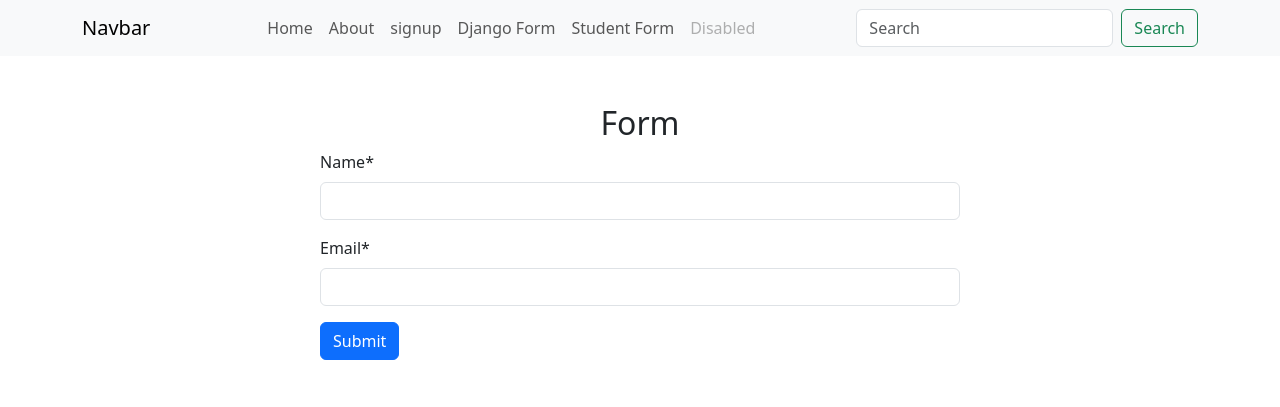
After one commit to Rafiul29/django, a Django app: page /student_form/ in a window 1280 px wide. The commit adds this page. Shown: the top 407 px of the page. Run offline with Django 4.2, Linux system fonts and the light colour scheme; some libraries are stand-ins or nearby versions.

Commit message:
form validation

```diff
--- a/project8_Forms/first_app/forms.py
+++ b/project8_Forms/first_app/forms.py
@@ -1,3 +1,4 @@
+from typing import Any
 from django import forms
 # widgets == filed to html input
 # initial="rafiul"
@@ -18,3 +19,31 @@ class contactFrom(forms.Form):
   size=forms.ChoiceField(choices=CHOICES,widget=forms.RadioSelect)
   MEAL=[('P','Pepperoni'),('M',"Mashroom"),("B","Beef")]
   pizza=forms.MultipleChoiceField(choices=MEAL,widget=forms.CheckboxSelectMultiple)
+
+
+
+class StudentData(forms.Form):
+  name=forms.CharField(widget=forms.TextInput)
+  email=forms.EmailField(widget=forms.EmailInput)
+
+  # def clean_name(self):
+  #   valname=self.cleaned_data["name"]
+  #   if len(valname) < 10:
+  #     raise forms.ValidationError("Enter a name with at least 10 characters")
+  #   return valname
+
+  # def clean_email(self):
+  #   valemail=self.cleaned_data["email"]
+  #   if ".com" not in valemail:
+  #     raise forms.ValidationError("Enter a valid email address")
+  #   return valemail
+
+  def clean(self):
+    cleaned_data=super().clean()
+    name=cleaned_data["name"]
+    email=cleaned_data["email"]
+    if len(name) < 10:
+      raise forms.ValidationError("Enter a name with at least 10 characters")
+    if ".com" not in email:
+      raise forms.ValidationError("Enter a valid email address")
+    return cleaned_data
--- /dev/null
+++ b/project8_Forms/first_app/templates/first_app/student_form.html
@@ -0,0 +1,15 @@
+{% extends "base.html" %}
+{% block title %}Student From{% endblock %}
+
+{% block content %}
+{% load crispy_forms_tags %}
+<div class='py-5 w-50 mx-auto'>
+  <h2 class='text-center'>Form</h2>
+<form method="POST">
+  {% csrf_token %}
+  {{form| crispy}}
+  <button type="submit" class="btn btn-primary">Submit</button>
+</form>
+</div>
+
+{% endblock %}
--- a/project8_Forms/first_app/urls.py
+++ b/project8_Forms/first_app/urls.py
@@ -7,4 +7,5 @@ urlpatterns = [
     path("about/", views.about,name="aboutpage"),
     path("singup/", views.signup,name="singuppage"),
     path("django_form/",views.djangoForm,name="djangoForm"),
+    path("student_form/",views.StudentForm,name="StudentForm"),
 ]
--- a/project8_Forms/first_app/views.py
+++ b/project8_Forms/first_app/views.py
@@ -1,5 +1,6 @@
 from django.shortcuts import render
 from . forms import  contactFrom
+from . forms import StudentData
 # Create your views here.
 
 
@@ -51,3 +52,13 @@ def djangoForm(request):
   else:
     form=contactFrom()
     return render(request,'./first_app/django_form.html',{'form':form})
+
+
+def StudentForm(request):
+  if request.method == 'POST':
+    form=StudentData(request.POST)
+    if form.is_valid():
+      print(form.cleaned_data)
+  else:
+    form=StudentData()
+  return render(request,'./first_app/student_form.html',{'form':form})
--- a/project8_Forms/templates/base.html
+++ b/project8_Forms/templates/base.html
@@ -35,7 +35,9 @@
           <li class="nav-item">
             <a class="nav-link" href="{% url 'djangoForm' %}">Django Form</a>
           </li>
-
+          <li class="nav-item">
+            <a class="nav-link" href="{% url 'StudentForm' %}">Student Form</a>
+          </li>
 
           <li class="nav-item">
             <a class="nav-link disabled" aria-disabled="true">Disabled</a>
```
